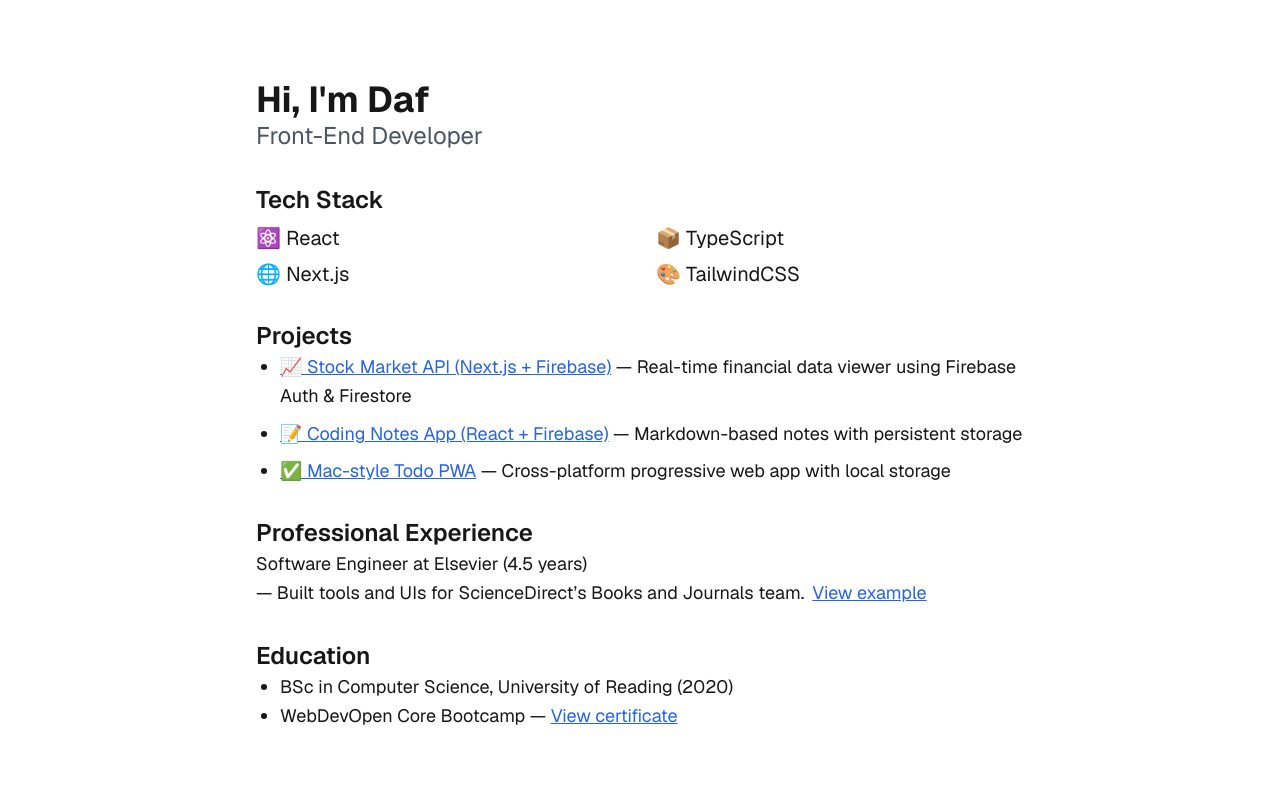
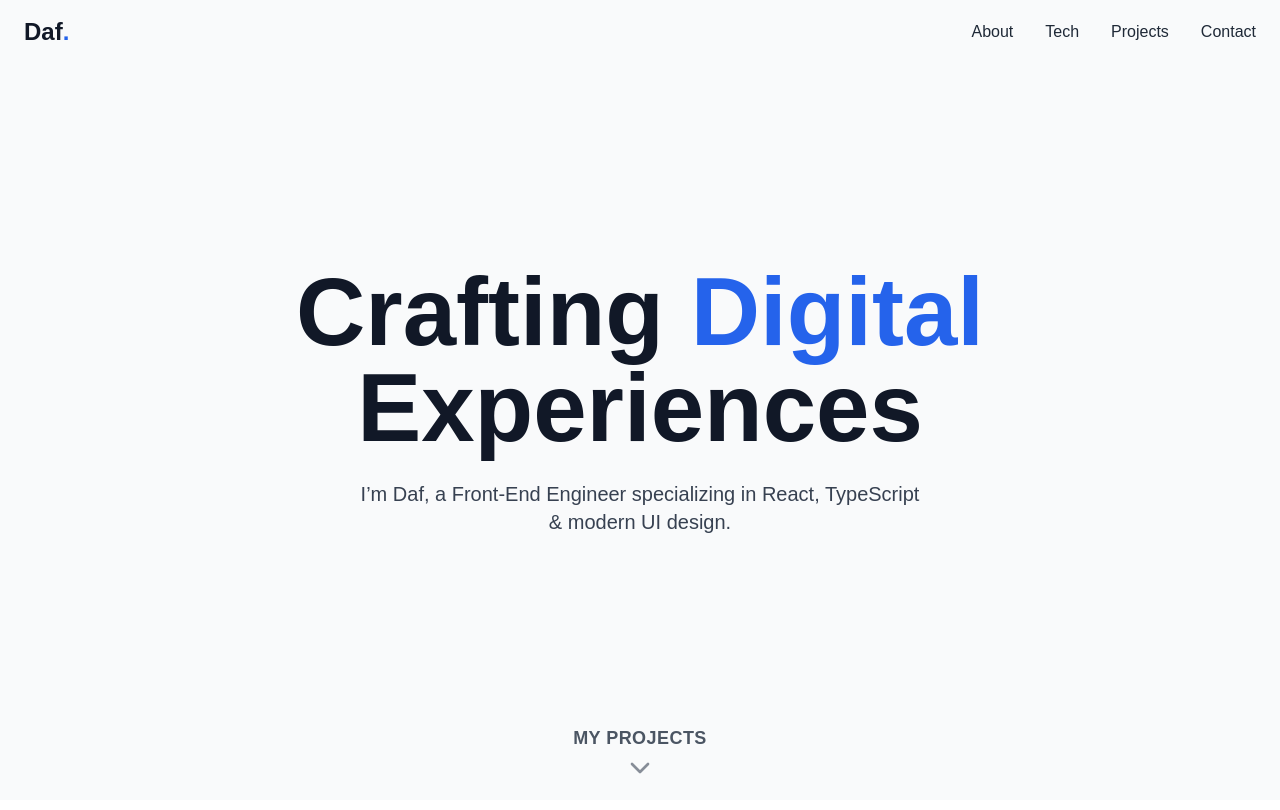
Before and after one commit to james4-daf/portfolio25, a Next.js app: page / in a window 1280 px wide. Built offline with nearby package versions, Linux system fonts and the light colour scheme.

Commit message:
modern update

```diff
--- a/app/page.tsx
+++ b/app/page.tsx
@@ -1,91 +1,160 @@
-export default function Home() {
+'use client';
+import { motion } from 'framer-motion';
+import { ChevronDown, Menu } from 'lucide-react';
+import { useEffect, useState } from 'react';
+
+const projects = [
+  {
+    name: 'Stock Market Tracker',
+    url: 'https://github.com/james4-daf/stockMarketApi-next-firebase',
+    live: 'https://stocktracker.example.com',
+    description: 'Real-time financial dashboard.',
+    image: '/previews/stockmarket.png',
+  },
+  {
+    name: 'Coding Notes App',
+    url: 'https://github.com/james4-daf/coding-notes-firebase-app',
+    live: 'https://codingnotes.example.com',
+    description: 'Markdown note-taking with real-time sync.',
+    image: '/previews/codingnotes.png',
+  },
+  {
+    name: 'Todo MacPWA',
+    url: 'https://github.com/james4-daf/Todo-MacPWA',
+    live: 'https://todomacpwa.example.com',
+    description: 'Cross-platform PWA with native Mac-like UI.',
+    image: '/previews/todoapp.png',
+  },
+];
+
+export default function PortfolioLanding() {
+  const [scrolled, setScrolled] = useState(false);
+  const [showIndicator, setShowIndicator] = useState(false);
+  const navItems = ['About', 'Tech', 'Projects', 'Contact'];
+
+  useEffect(() => {
+    const onScroll = () => setScrolled(window.scrollY > 20);
+    window.addEventListener('scroll', onScroll);
+    return () => window.removeEventListener('scroll', onScroll);
+  }, []);
+
+  useEffect(() => {
+    const timer = setTimeout(() => setShowIndicator(true), 2000);
+    return () => clearTimeout(timer);
+  }, []);
+
   return (
-    <div className=" items-center justify-items-center min-h-screen p-8 pb-20 gap-16 sm:p-20 font-[family-name:var(--font-geist-sans)]">
-      <main className="max-w-3xl mx-auto space-y-8 text-lg leading-relaxed">
-        <section>
-          <h1 className="text-4xl font-bold">Hi, I&apos;m Daf</h1>
-          <p className="text-2xl text-gray-600">Front-End Developer</p>
+    <div className="relative">
+      {/* Fixed Navbar */}
+      <nav
+        className={`fixed w-full top-0 z-50 px-6 py-4 flex justify-between items-center transition ${
+          scrolled ? 'bg-white/80 backdrop-blur' : 'bg-transparent'
+        }`}
+      >
+        <div className="text-2xl font-bold text-gray-900">
+          Daf<span className="text-blue-600">.</span>
+        </div>
+        <ul className="hidden md:flex gap-8 text-gray-800">
+          {navItems.map((item) => (
+            <li
+              key={item}
+              className="hover:text-blue-600 cursor-pointer transition"
+            >
+              {item}
+            </li>
+          ))}
+        </ul>
+        <motion.button
+          className="md:hidden p-2 text-gray-800"
+          whileTap={{ scale: 0.9 }}
+        >
+          <Menu className="w-6 h-6" />
+        </motion.button>
+      </nav>
+
+      {/* Full-page Scroll Container */}
+      <main className="h-screen overflow-y-scroll snap-y snap-mandatory scroll-smooth">
+        {/* Hero Slide */}
+        <section className="snap-start h-screen flex flex-col justify-center items-center bg-gray-50 text-gray-900 px-4">
+          <motion.h1
+            className="text-6xl md:text-8xl font-extrabold text-center leading-tight"
+            initial={{ opacity: 0, y: 50 }}
+            animate={{ opacity: 1, y: 0 }}
+            transition={{ duration: 0.8 }}
+          >
+            Crafting <span className="text-blue-600">Digital</span>
+            <br /> Experiences
+          </motion.h1>
+          <motion.p
+            className="mt-6 text-xl max-w-xl text-center text-gray-700"
+            initial={{ opacity: 0 }}
+            animate={{ opacity: 1 }}
+            transition={{ delay: 0.5, duration: 0.8 }}
+          >
+            I’m Daf, a Front-End Engineer specializing in React, TypeScript &
+            modern UI design.
+          </motion.p>
+
+          {/* Delayed Scroll Indicator */}
+          {showIndicator && (
+            <motion.div
+              className="absolute bottom-4 flex flex-col items-center"
+              initial={{ opacity: 0 }}
+              animate={{ opacity: 1 }}
+              transition={{ duration: 0.5 }}
+            >
+              <span className="mt-2 text-gray-600 font-bold text-lg tracking-wide uppercase">
+                My projects
+              </span>
+              <ChevronDown className="w-8 h-8 text-gray-500 opacity-80" />
+            </motion.div>
+          )}
         </section>
 
-        <section>
-          <h2 className="text-2xl font-semibold mt-6">Tech Stack</h2>
-          <div className="grid grid-cols-2 gap-x-8 gap-y-2 mt-2">
-            <h3 className="text-xl">⚛️ React</h3>
-            <h3 className="text-xl">📦 TypeScript</h3>
-            <h3 className="text-xl">🌐 Next.js</h3>
-            <h3 className="text-xl">🎨 TailwindCSS</h3>
-          </div>
-        </section>
-        <section>
-          <h2 className="text-2xl font-semibold mt-6">Projects</h2>
-          <ul className="list-disc ml-6 space-y-2">
-            <li>
-              <a
-                href="https://github.com/james4-daf/stockMarketApi-next-firebase"
-                target="_blank"
-                className="text-blue-600 underline"
-              >
-                📈 Stock Market API (Next.js + Firebase)
-              </a>{' '}
-              — Real-time financial data viewer using Firebase Auth & Firestore
-            </li>
-            <li>
-              <a
-                href="https://github.com/james4-daf/coding-notes-firebase-app"
-                target="_blank"
-                className="text-blue-600 underline"
-              >
-                📝 Coding Notes App (React + Firebase)
-              </a>{' '}
-              — Markdown-based notes with persistent storage
-            </li>
-            <li>
-              <a
-                href="https://github.com/james4-daf/Todo-MacPWA"
-                target="_blank"
-                className="text-blue-600 underline"
-              >
-                ✅ Mac-style Todo PWA
-              </a>{' '}
-              — Cross-platform progressive web app with local storage
-            </li>
-          </ul>
-        </section>
-
-        <section>
-          <h2 className="text-2xl font-semibold mt-6">
-            Professional Experience
-          </h2>
-          <p>
-            Software Engineer at Elsevier (4.5 years)
-            <br />— Built tools and UIs for ScienceDirect’s Books and Journals
-            team.
-            <a
-              href="https://www.sciencedirect.com/book/9780323043281/elseviers-integrated-pathology"
-              target="_blank"
-              className="underline text-blue-600 pl-2"
-            >
-              View example
-            </a>
-          </p>
-        </section>
-
-        <section>
-          <h2 className="text-2xl font-semibold mt-6">Education</h2>
-          <ul className="list-disc ml-6">
-            <li>BSc in Computer Science, University of Reading (2020)</li>
-            <li>
-              WebDevOpen Core Bootcamp —{' '}
-              <a
-                href="https://www.theopenbootcamp.com/"
-                target="_blank"
-                className="underline text-blue-600"
-              >
-                View certificate
-              </a>
-            </li>
-          </ul>
-        </section>
+        {/* Project Slides */}
+        {projects.map((project) => (
+          <section
+            key={project.name}
+            className="snap-start h-screen relative flex items-center justify-center bg-white px-6"
+          >
+            <div className="max-w-4xl w-full grid grid-cols-1 md:grid-cols-2 gap-8 items-center">
+              <motion.img
+                src={project.image}
+                alt={project.name}
+                className="w-full h-80 object-cover rounded-xl shadow-lg"
+                initial={{ scale: 0.9 }}
+                whileInView={{ scale: 1 }}
+                transition={{ duration: 0.8 }}
+              />
+              <div>
+                <h3 className="text-4xl font-bold text-gray-900 mb-4">
+                  {project.name}
+                </h3>
+                <p className="text-lg text-gray-700 mb-6">
+                  {project.description}
+                </p>
+                <div className="flex gap-4">
+                  <a
+                    href={project.live}
+                    target="_blank"
+                    rel="noopener noreferrer"
+                    className="px-6 py-3 bg-blue-600 hover:bg-blue-700 rounded text-white font-medium transition"
+                  >
+                    Live
+                  </a>
+                  <a
+                    href={project.url}
+                    target="_blank"
+                    rel="noopener noreferrer"
+                    className="px-6 py-3 border border-gray-300 hover:bg-gray-100 rounded text-gray-900 font-medium transition"
+                  >
+                    Code
+                  </a>
+                </div>
+              </div>
+            </div>
+          </section>
+        ))}
       </main>
     </div>
   );
```
Also changed, not shown: package.json (+8 -6 lines), 1 other file (tests, documents, lock files or other folders).
